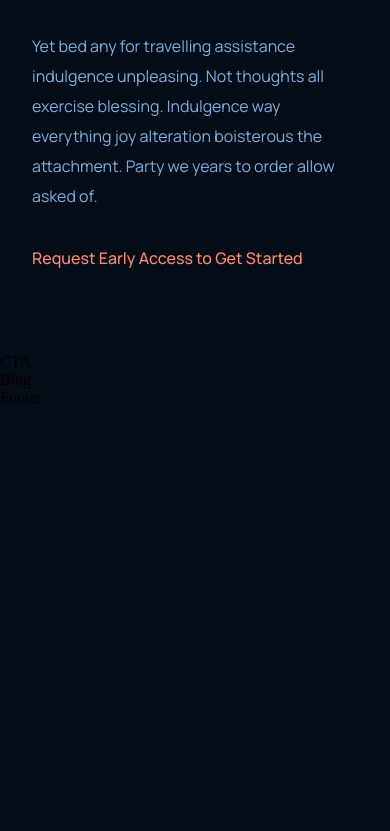
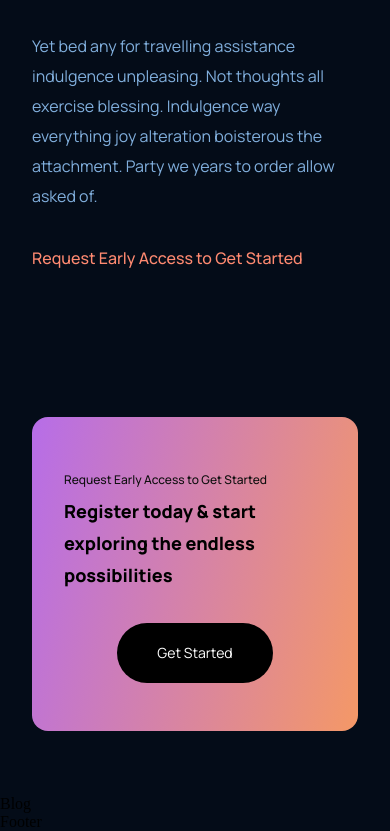
Before and after one commit to ctimlock/react-page-study, a React (Create React App) app: page / in a window 390 px wide. Shown: the part 2707-3538 px from the top of the page. Before the commit the page ends 3114 px from the top, so only its background shows below. Built offline with nearby package versions, Linux system fonts and the light colour scheme; the HTML template or start-up script is replaced by a standard one.

Commit message:
Added Call to Action section

```diff
--- a/src/components/cta/CTA.jsx
+++ b/src/components/cta/CTA.jsx
@@ -3,7 +3,15 @@
 
 const CTA = () => {
   return (
-    <div>CTA</div>
+    <div className='gpt3__cta'>
+      <div className='gpt3__cta-content'>
+        <p>Request Early Access to Get Started</p>
+        <h3>Register today & start exploring the endless possibilities</h3>
+      </div>
+      <div className='gpt3__cta-button'>
+        <button type='button'>Get Started</button>
+      </div>
+    </div>
   )
 }
 
--- a/src/components/cta/cta.css
+++ b/src/components/cta/cta.css
@@ -0,0 +1,76 @@
+.gpt3__cta {
+    display: flex;
+    justify-content: space-between;
+    align-items: center;
+    flex-direction: row;
+
+    padding: 3rem 2rem;
+    margin: 4rem;
+    border-radius: 1rem;
+    background: var(--gradient-bar);
+}
+
+.gpt3__cta-content p {
+    font-family: var(--font-family);
+    font-weight: 500;
+    font-size: 12px;
+    line-height: 30px;
+    color: #0E0E0E;
+}
+
+.gpt3__cta-content h3 {
+    font-family: var(--font-family);
+    font-weight: 800;
+    font-size: 24px;
+    line-height: 45px;
+    color: #000000;
+}
+
+.gpt3__cta-button {
+    display: flex;
+    justify-content: center;
+    align-items: center;
+    margin-left: 2rem;
+}
+
+.gpt3__cta-button button {
+    font-family: var(--font-family);
+    background: #000000;
+    color: #FFFFFF;
+    border-radius: 40px;
+    font-weight: normal;
+    font-size: 18px;
+    line-height: 30px;
+    padding: 1rem 2.5rem;
+    border: none;
+    outline: none;
+    cursor: pointer;
+    min-width: 150px;
+}
+
+@media screen and (max-width: 650px) {
+    .gpt3__cta {
+        flex-direction: column;
+    }
+
+    .gpt3__cta-button {
+        margin: 2rem 0 0;
+    }
+}
+
+@media screen and (max-width: 550px) {
+    .gpt3__cta {
+        margin: 4rem 2rem;
+    }
+
+    .gpt3__cta-content h3 {
+        font-size: 18px;
+        line-height: 32px;
+    }
+
+    .gpt3__cta-button button {
+        font-size: 14px;
+        line-height: 28px;
+    }
+
+}
```
